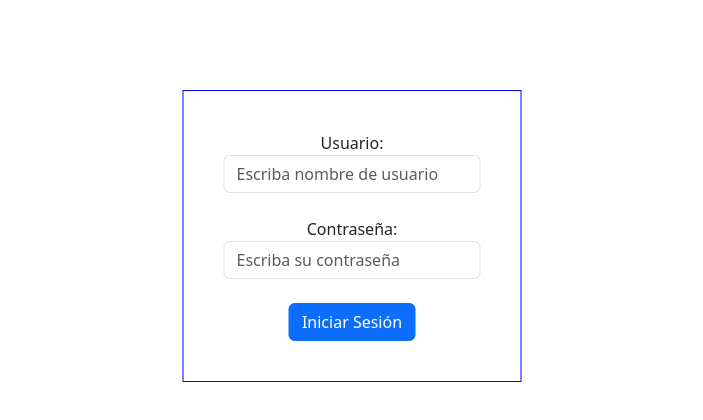
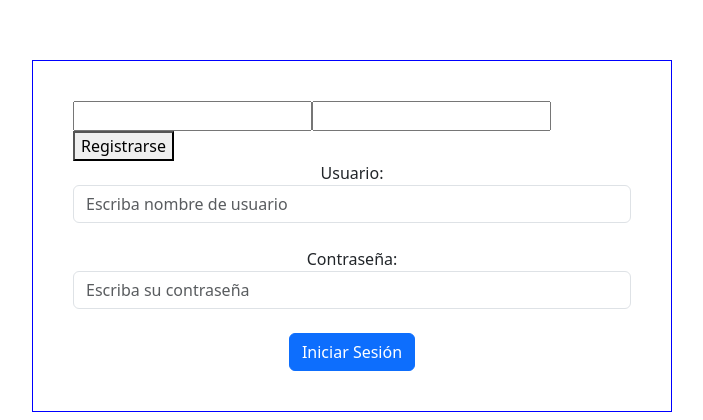
Before and after one commit to yurisaraviad/login-react, a React (Create React App) app: page / in a window 1280 px wide. Shown: the part 164-584 px from the top of the page, without its empty margins (288-991 px from the left). Built offline with nearby package versions, Linux system fonts and the light colour scheme.

Commit message:
instalo formik y formulario simple

```diff
--- a/package.json
+++ b/package.json
@@ -8,6 +8,7 @@
     "@testing-library/user-event": "^13.5.0",
     "axios": "^1.6.2",
     "bootstrap": "^5.3.2",
+    "formik": "^2.4.5",
     "md5": "^2.3.0",
     "react": "^18.2.0",
     "react-dom": "^18.2.0",
--- a/src/pages/Login.js
+++ b/src/pages/Login.js
@@ -4,6 +4,8 @@ import 'bootstrap/dist/css/bootstrap.min.css';
 import axios from 'axios';
 import md5 from 'md5';
 import Cookies from 'universal-cookie';
+import {Formik,Form,Field} from 'formik';
+
 
 
 const baseUrl ="http://localhost:3001/usuario";
@@ -67,9 +69,60 @@ class Login extends Component {
 
 
 
+
+
+
   render() {
+
+
+//publicar del formik
+    const publicar =(values) => {
+        console.log(values)
+
+    }
+
+
+
     return (
+
+
+
+
+
+
         <div className="containerPrincipal">
+
+
+
+            {/* formilario formik */}
+            <div className="Form">
+                <Formik
+                initialValues={{
+                    namek:"",
+                    passwordk:""
+                }}
+                onSubmit={publicar}
+                >
+
+                <Form>
+                    <Field name="namek" type="text" />
+                    <Field name="passwordk" type="password"/>
+
+                    <button type='submit'>Registrarse</button>
+
+
+
+                </Form>
+
+
+
+
+
+                </Formik>
+            </div>
+
+
+
         <div className="containerSecundario">
           <div className="form-group">
             <label>Usuario: </label>
--- a/src/routes/App.js
+++ b/src/routes/App.js
@@ -7,7 +7,7 @@ import Login from '../pages/Login';
 import Menu from '../pages/Menu'
 
 
-//se reemplazo Routes por App 11:10
+//3:31
 
 function App() {
 
```
Also changed, not shown: 1 other file (tests, documents, lock files or other folders).
